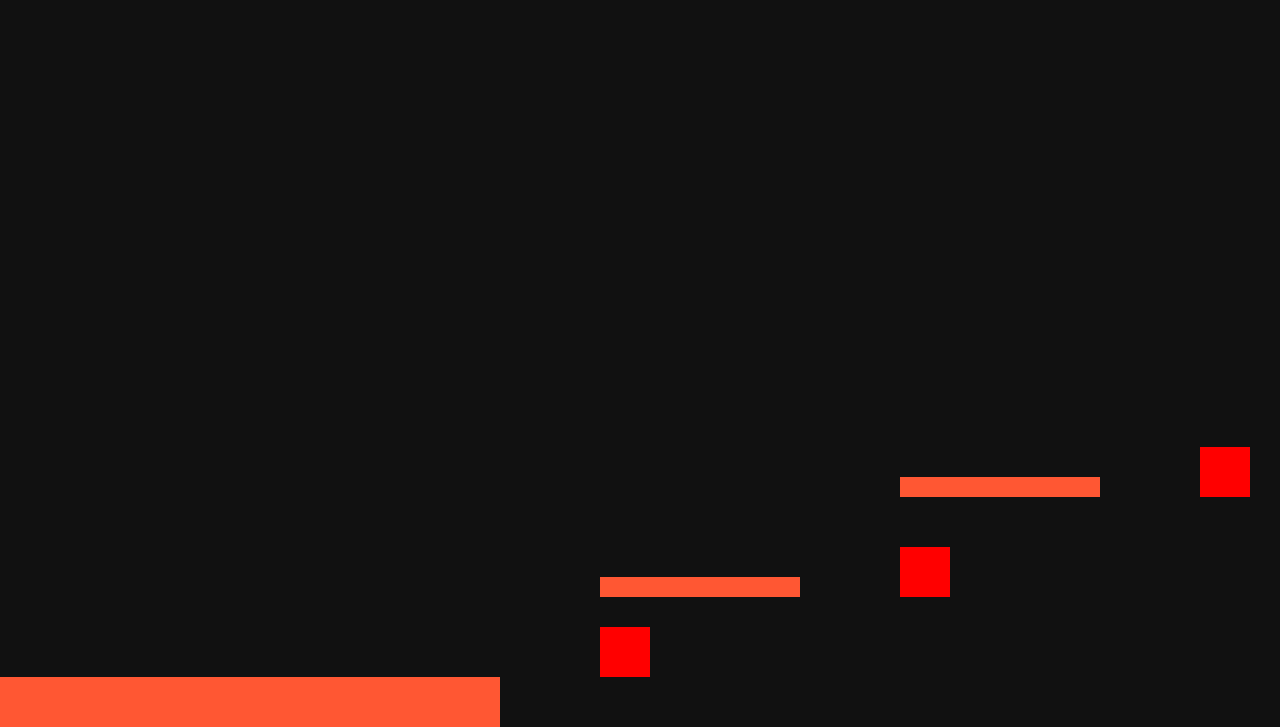
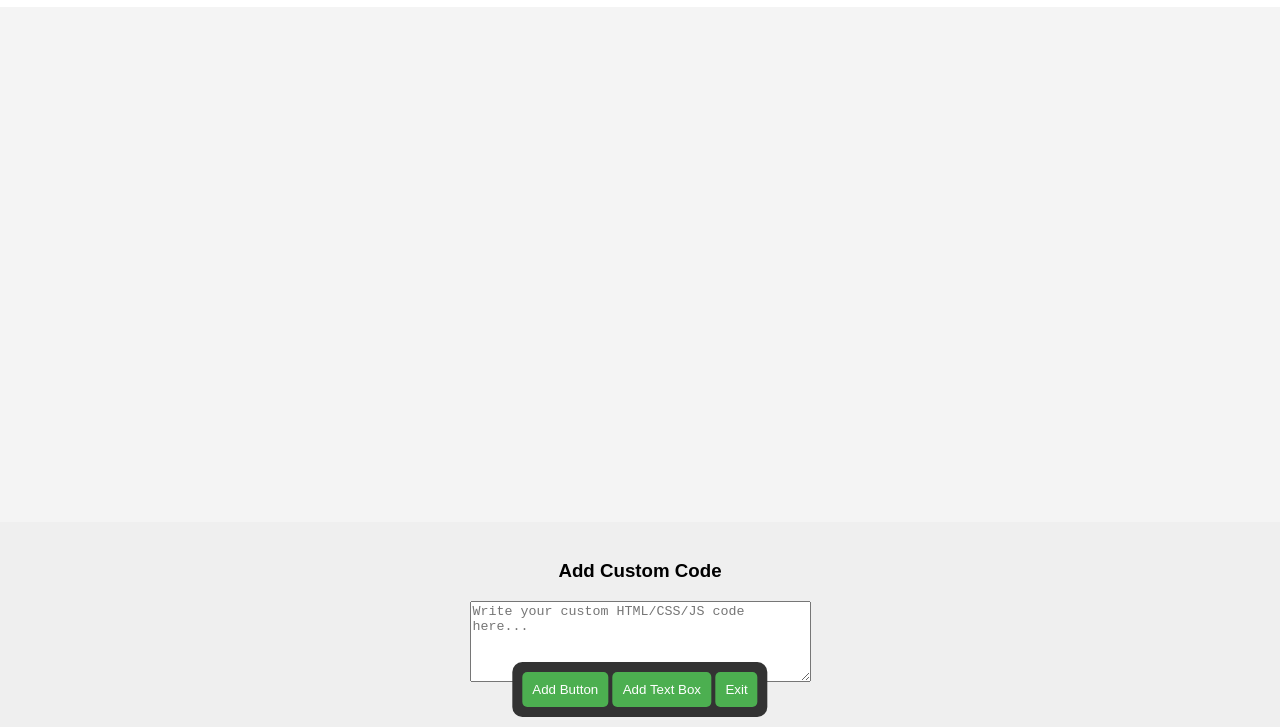
Before and after one commit to idkdevgenerate/Image-generator-, a plain HTML site: page index.html in a window 1280 px wide. Shown: the part 73-800 px from the top of the page. Drawn offline with Linux system fonts and the light colour scheme.

Commit message:
Update index.html

```diff
--- a/index.html
+++ b/index.html
@@ -3,162 +3,147 @@
 <head>
   <meta charset="UTF-8">
   <meta name="viewport" content="width=device-width, initial-scale=1.0">
-  <meta name="theme-color" content="#111">
-  <title>Geometry Dash Game</title>
-
-  <!-- Manifest Inline -->
-  <script type="application/json" id="manifest">
-    {
-      "short_name": "Geometry Dash",
-      "name": "Geometry Dash-like Game",
-      "icons": [
-        {
-          "src": "icon.png",
-          "sizes": "192x192",
-          "type": "image/png"
-        }
-      ],
-      "start_url": "/index.html",
-      "background_color": "#111",
-      "theme_color": "#111",
-      "display": "standalone",
-      "orientation": "portrait"
-    }
-  </script>
-
+  <title>Project Editor</title>
   <style>
     body {
+      font-family: Arial, sans-serif;
       margin: 0;
       padding: 0;
-      overflow: hidden;
-      background-color: #111;
+      height: 100vh;
+      display: flex;
+      flex-direction: column;
+      align-items: center;
+      justify-content: flex-start;
     }
-    canvas {
-      display: block;
+    #toolbar {
+      position: fixed;
+      bottom: 10px;
+      left: 50%;
+      transform: translateX(-50%);
+      background-color: #333;
+      padding: 10px;
+      border-radius: 10px;
+      z-index: 10;
     }
-    #fullscreenButton {
-      position: fixed;
-      top: 20px;
-      right: 20px;
-      background: #333;
-      color: #fff;
-      padding: 10px 20px;
+    #toolbar button {
+      padding: 10px;
+      background-color: #4CAF50;
+      color: white;
       border: none;
+      border-radius: 5px;
       cursor: pointer;
+    }
+    .draggable {
+      width: 100px;
+      height: 50px;
+      background-color: #3498db;
+      color: white;
+      display: flex;
+      align-items: center;
+      justify-content: center;
+      border-radius: 5px;
+      margin: 10px;
+      cursor: move;
+      position: absolute;
+    }
+    .canvas {
+      width: 100%;
+      height: calc(100vh - 60px);
+      background-color: #f4f4f4;
+      position: relative;
+    }
+    .input-box {
+      width: 200px;
+      height: 30px;
+      margin: 10px;
+      padding: 5px;
+      border: 2px solid #3498db;
+      border-radius: 5px;
+      position: absolute;
     }
   </style>
 </head>
 <body>
-  <canvas id="gameCanvas"></canvas>
-  <button id="fullscreenButton">Go Full Screen</button>
 
-  <!-- Service Worker Registration Script -->
+  <h1>Project Editor</h1>
+
+  <!-- Canvas to add elements -->
+  <div class="canvas" id="canvas"></div>
+
+  <!-- Toolbar with buttons to add elements -->
+  <div id="toolbar">
+    <button onclick="addButton()">Add Button</button>
+    <button onclick="addTextBox()">Add Text Box</button>
+    <button onclick="exitEditor()">Exit</button>
+  </div>
+
+  <!-- Custom Code Area -->
+  <div style="padding: 20px; background-color: #efefef; width: 100%; text-align: center;">
+    <h3>Add Custom Code</h3>
+    <textarea id="customCode" rows="5" cols="40" placeholder="Write your custom HTML/CSS/JS code here..."></textarea>
+    <br>
+    <button onclick="addCustomCode()">Add Custom Code</button>
+  </div>
+
   <script>
-    if ('serviceWorker' in navigator) {
-      navigator.serviceWorker.register('/service-worker.js').then(function(registration) {
-        console.log('Service Worker registered with scope:', registration.scope);
-      }).catch(function(error) {
-        console.log('Service Worker registration failed:', error);
-      });
+    let draggedElement = null;
+
+    // Add Button to the canvas
+    function addButton() {
+      const button = document.createElement('div');
+      button.classList.add('draggable');
+      button.textContent = 'Button';
+      button.style.left = '50px';
+      button.style.top = '50px';
+      button.setAttribute('draggable', true);
+      button.addEventListener('dragstart', dragStart);
+      document.getElementById('canvas').appendChild(button);
+    }
+
+    // Add Text Box to the canvas
+    function addTextBox() {
+      const textBox = document.createElement('input');
+      textBox.classList.add('input-box');
+      textBox.placeholder = 'Type something...';
+      textBox.style.left = '150px';
+      textBox.style.top = '150px';
+      document.getElementById('canvas').appendChild(textBox);
+    }
+
+    // Add Custom Code to the canvas
+    function addCustomCode() {
+      const code = document.getElementById('customCode').value;
+      const customElement = document.createElement('div');
+      customElement.innerHTML = code; // Assuming user enters valid HTML code
+      customElement.style.position = 'absolute';
+      customElement.style.left = '250px';
+      customElement.style.top = '250px';
+      document.getElementById('canvas').appendChild(customElement);
+    }
+
+    // Handle Drag Start
+    function dragStart(e) {
+      draggedElement = e.target;
+      const rect = draggedElement.getBoundingClientRect();
+      const offsetX = e.clientX - rect.left;
+      const offsetY = e.clientY - rect.top;
+
+      document.onmousemove = function (e) {
+        draggedElement.style.left = `${e.clientX - offsetX}px`;
+        draggedElement.style.top = `${e.clientY - offsetY}px`;
+      };
+
+      document.onmouseup = function () {
+        document.onmousemove = null;
+        document.onmouseup = null;
+      };
+    }
+
+    // Exit Editor
+    function exitEditor() {
+      window.location.href = '/'; // or any exit logic
     }
   </script>
 
-  <!-- Inline Game Script -->
-  <script>
-    const canvas = document.getElementById('gameCanvas');
-    const ctx = canvas.getContext('2d');
-    const fullscreenButton = document.getElementById('fullscreenButton');
-
-    // Set initial canvas size
-    canvas.width = window.innerWidth;
-    canvas.height = window.innerHeight;
-
-    // Load levels from JSON (inline)
-    const levelData = {
-      "levels": [
-        {
-          "id": 1,
-          "name": "Spike Gauntlet",
-          "description": "A series of narrow platforms with spikes scattered all around. Time your jumps precisely to avoid the spikes.",
-          "music": "spike-gauntlet.mp3",
-          "platforms": [
-            { "x": 0, "y": canvas.height - 50, "width": 500, "height": 50 },
-            { "x": 600, "y": canvas.height - 150, "width": 200, "height": 20 },
-            { "x": 900, "y": canvas.height - 250, "width": 200, "height": 20 }
-          ],
-          "spikes": [
-            { "x": 600, "y": canvas.height - 100, "width": 50, "height": 50 },
-            { "x": 900, "y": canvas.height - 180, "width": 50, "height": 50 },
-            { "x": 1200, "y": canvas.height - 280, "width": 50, "height": 50 }
-          ],
-          "background": "#111",
-          "levelColor": "#FF5733"
-        },
-        {
-          "id": 2,
-          "name": "Bouncing Madness",
-          "description": "A level filled with wall bouncing and tricky obstacles. You must bounce off walls to survive.",
-          "music": "bouncing-madness.mp3",
-          "platforms": [
-            { "x": 0, "y": canvas.height - 50, "width": 500, "height": 50 },
-            { "x": 400, "y": canvas.height - 150, "width": 200, "height": 20 }
-          ],
-          "spikes": [
-            { "x": 600, "y": canvas.height - 100, "width": 50, "height": 50 },
-            { "x": 1000, "y": canvas.height - 200, "width": 50, "height": 50 }
-          ],
-          "bouncingWalls": [
-            { "x": 700, "y": 300, "width": 50, "height": 100, "speed": 2 },
-            { "x": 1100, "y": 200, "width": 50, "height": 100, "speed": -2 }
-          ],
-          "background": "#222",
-          "levelColor": "#33FF57"
-        }
-      ]
-    };
-
-    // Function to load a level dynamically
-    function loadLevel(levelId) {
-      const level = levelData.levels.find(level => level.id === levelId);
-      if (!level) return;
-
-      // Set the background color
-      document.body.style.backgroundColor = level.background;
-
-      // Draw platforms
-      ctx.fillStyle = level.levelColor;
-      level.platforms.forEach(platform => {
-        ctx.fillRect(platform.x, platform.y, platform.width, platform.height);
-      });
-
-      // Draw spikes
-      ctx.fillStyle = "red";
-      level.spikes.forEach(spike => {
-        ctx.fillRect(spike.x, spike.y, spike.width, spike.height);
-      });
-
-      // Draw bouncing walls
-      ctx.fillStyle = "blue";
-      level.bouncingWalls.forEach(wall => {
-        ctx.fillRect(wall.x, wall.y, wall.width, wall.height);
-      });
-    }
-
-    // Full-screen mode
-    fullscreenButton.addEventListener("click", function() {
-      if (canvas.requestFullscreen) {
-        canvas.requestFullscreen();
-      } else if (canvas.mozRequestFullScreen) { // Firefox
-        canvas.mozRequestFullScreen();
-      } else if (canvas.webkitRequestFullscreen) { // Chrome and Safari
-        canvas.webkitRequestFullscreen();
-      } else if (canvas.msRequestFullscreen) { // IE/Edge
-        canvas.msRequestFullscreen();
-      }
-    });
-
-    // Load level 1 as default
-    loadLevel(1);
-  </script>
 </body>
 </html>
```
